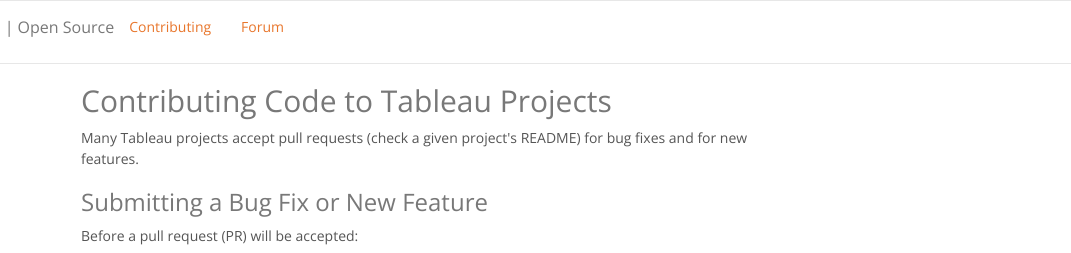
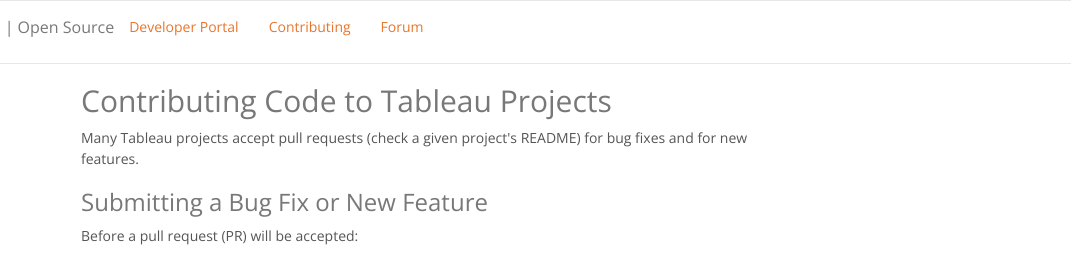
Before and after one commit to tableau/tableau.github.io, a website: page contributing.html in a window 1280 px wide. Shown: the top 253 px of the page, 209-1280 px from the left. Drawn offline with nearby package versions, Linux system fonts and the light colour scheme.

Commit message:
Add link to dev portal

```diff
--- a/contributing.html
+++ b/contributing.html
@@ -40,6 +40,7 @@
                     </div>
                     <div id="navbar" class="navbar-collapse collapse">
                         <ul class="nav navbar-nav">
+                            <li><a target="_blank" href="https://www.tableau.com/developer">Developer Portal</a></li>
                             <li><a href="contributing.html">Contributing</a></li>
                             <li><a target="_blank" href="https://community.tableau.com/community/developers">Forum</a></li>
                         </ul>
```
Also changed, not shown: index.html (+1 -0 lines).
